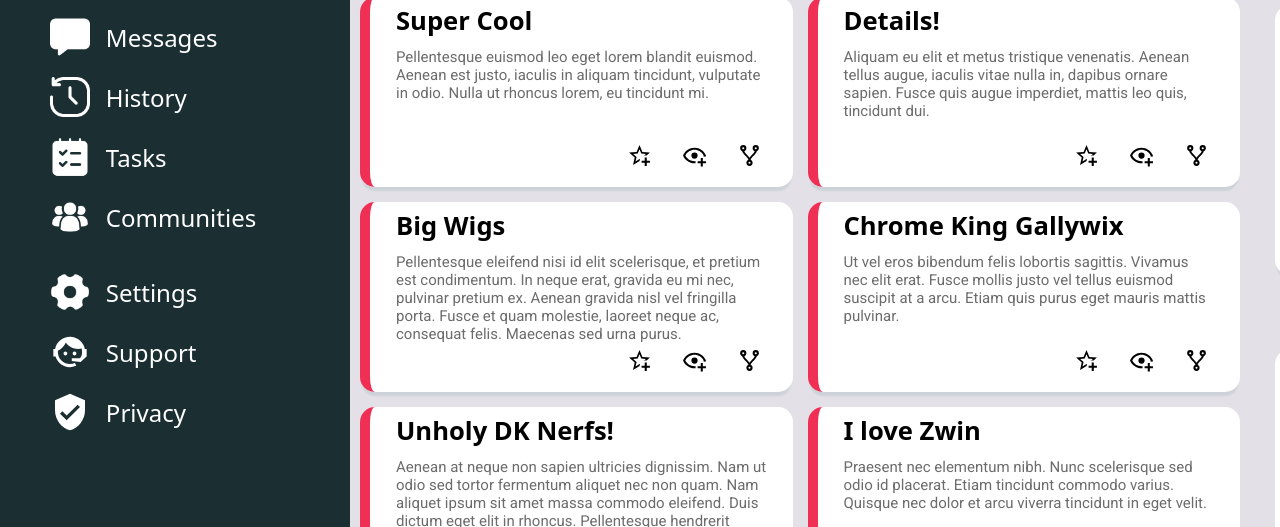
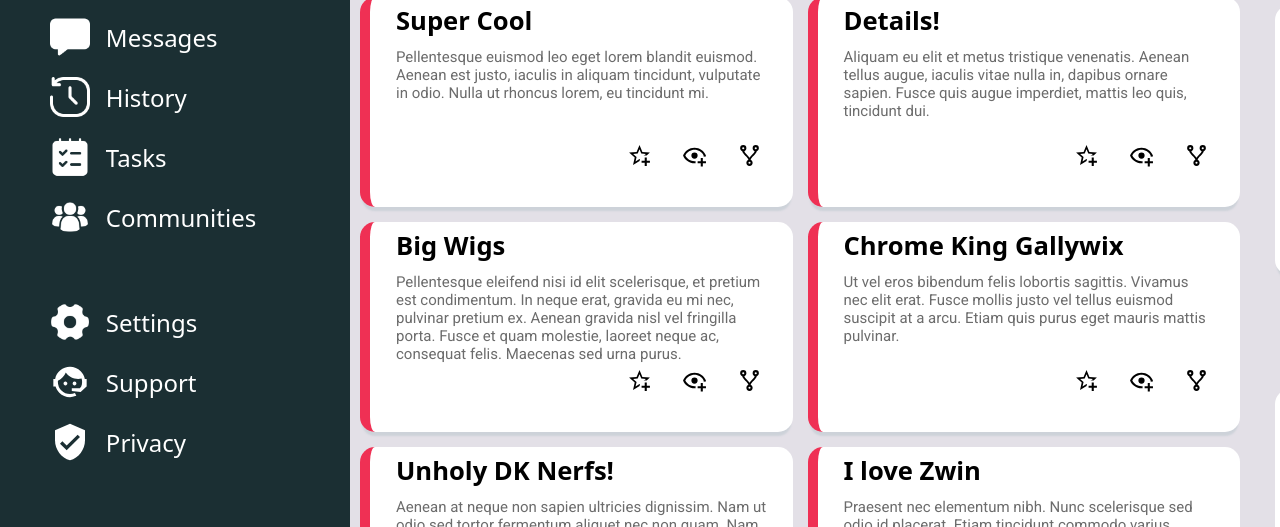
Before and after one commit to undergroundr97/ruby-dash-board, a plain HTML site: page index.html in a window 1280 px wide. Shown: the part 273-800 px from the top of the page. Drawn offline with Linux system fonts and the light colour scheme.

Commit message:
card adjustment

```diff
--- a/styles.css
+++ b/styles.css
@@ -257,6 +257,7 @@ color: white;
     display: grid;
     grid-template-columns: repeat(1, minmax(900px, 1.5fr)) repeat(1, minmax(200px, 0.5fr));
     /* height: 100%; */
+    /* grid-template-rows: 50px auto; */
     background-color: #E3E0E7;
 }
 .card-container h3{
@@ -293,7 +294,7 @@ color: white;
 }
 .card {
     width: clamp(200px, 100%, 500px);
-    height: 190px;
+    height: 210px;
     background-color: #FFFFFF;
     justify-self: center;
     align-self: center;
```
